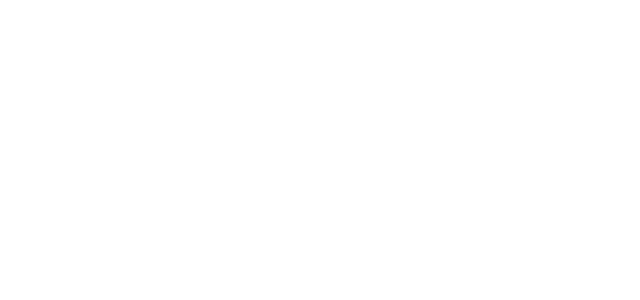
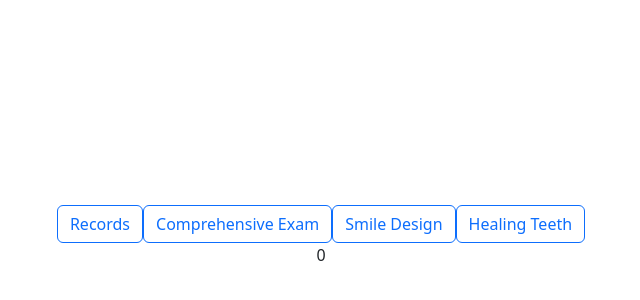
Before and after one commit to tbohn2/full-arch-calculator, a React (Vite) app: page / in a window 1280 px wide. Shown: the part 164-464 px from the top of the page, without its empty margins (319-959 px from the left). Built offline with nearby package versions, Linux system fonts and the light colour scheme.

Commit message:
Set checkboxes for treatment plan and cost states

```diff
--- a/src/App.jsx
+++ b/src/App.jsx
@@ -72,10 +72,34 @@
     { name: "+4 Year", cost: 3500 }
   ]
 
+  const [treatmentPlanning, setTreatmentPlanning] = useState(0)
+  const [sedation, setSedation] = useState(0)
+  const [removal, setRemoval] = useState(0)
+  const [foundation, setFoundation] = useState(0)
+  const [specialProcedure, setSpecialProcedure] = useState(0)
+  const [implants, setImplants] = useState(0)
+  const [abutments, setAbutments] = useState(0)
+  const [finalSmile, setFinalSmile] = useState(0)
+  const [hygieneVisits, setHygieneVisits] = useState(0)
+  const [warranty, setWarranty] = useState(0)
+  const [total, setTotal] = useState(0)
+
+  const updateTreatmentPlanning = (cost, isChecked) => {
+    setTreatmentPlanning((prevCost) => isChecked ? prevCost + cost : prevCost - cost);
+  }
+
   return (
-    <>
-
-    </>
+    <div>
+      <div className="btn-group" role="group" aria-label="Basic checkbox toggle button group">
+        {treatmentPlanningArray.map((item, index) => (
+          <div key={item.name}>
+            <input type="checkbox" className="btn-check" id={item.name} autoComplete="off" onChange={(e) => updateTreatmentPlanning(item.cost, e.target.checked)}></input>
+            <label className="btn btn-outline-primary" htmlFor={item.name}>{item.name}</label>
+          </div>
+        ))}
+      </div>
+      <div>{treatmentPlanning}</div>
+    </div>
   )
 }
 
```
